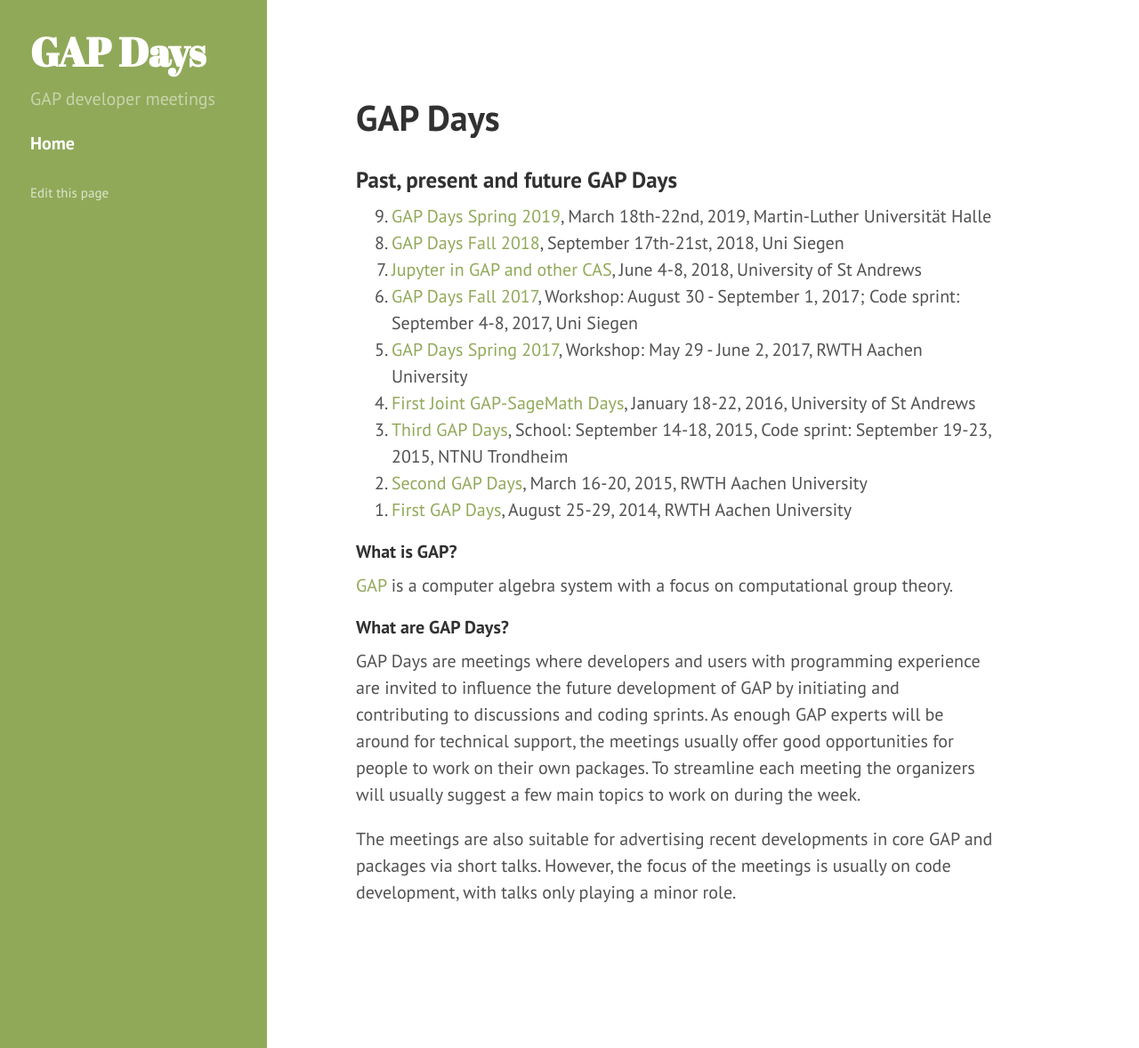
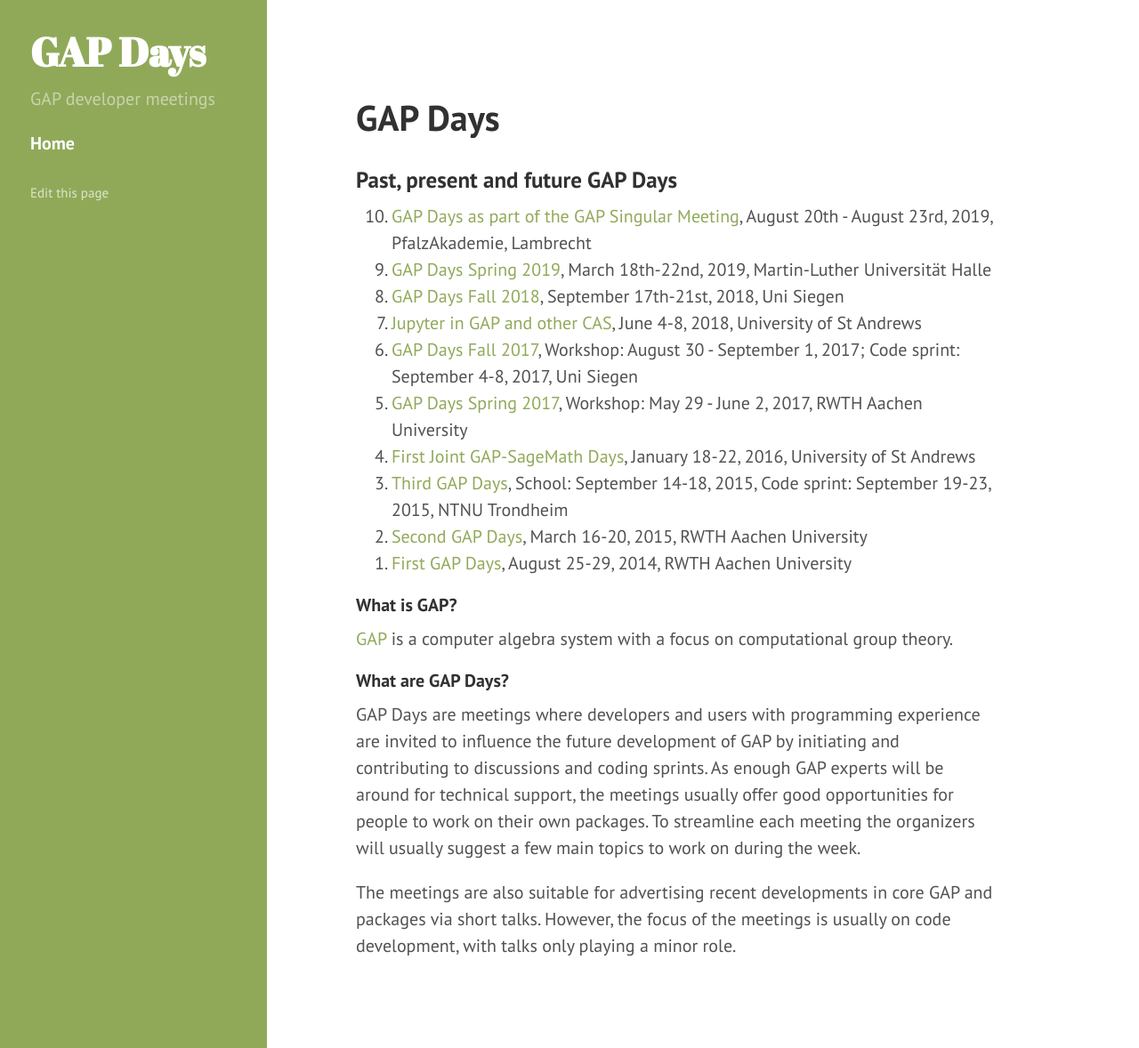
Before and after one commit to gapdays/gapdays.github.io, a Jekyll site: the page built from index.md, in a window 1280 px wide and 1178 px high. Shown: the whole window at 89% size. Built offline with Jekyll 4.4.1, drawn with Linux system fonts in a browser that asks for light colours.

Commit message:
Added GAPDays in Lambrecht

```diff
--- a/index.md
+++ b/index.md
@@ -8,6 +8,7 @@ title: Home
 ### Past, present and future GAP Days
 
 <ol reversed>
+<li><a href="https://opendreamkit.org/meetings/2019-04-02-GAPSingularMeeting/">GAP Days as part of the GAP Singular Meeting</a>, August 20th - August 23rd, 2019, PfalzAkademie, Lambrecht</li>
 <li><a href="/gapdays2019-spring/">GAP Days Spring 2019</a>, March 18th-22nd, 2019, Martin-Luther Universität Halle</li>
 <li><a href="/gapdays2018-fall/">GAP Days Fall 2018</a>, September 17th-21st, 2018, Uni Siegen</li>
 <li><a href="/gap-jupyter-days2018/">Jupyter in GAP and other CAS</a>, June 4-8, 2018, University of St Andrews</li>
```
